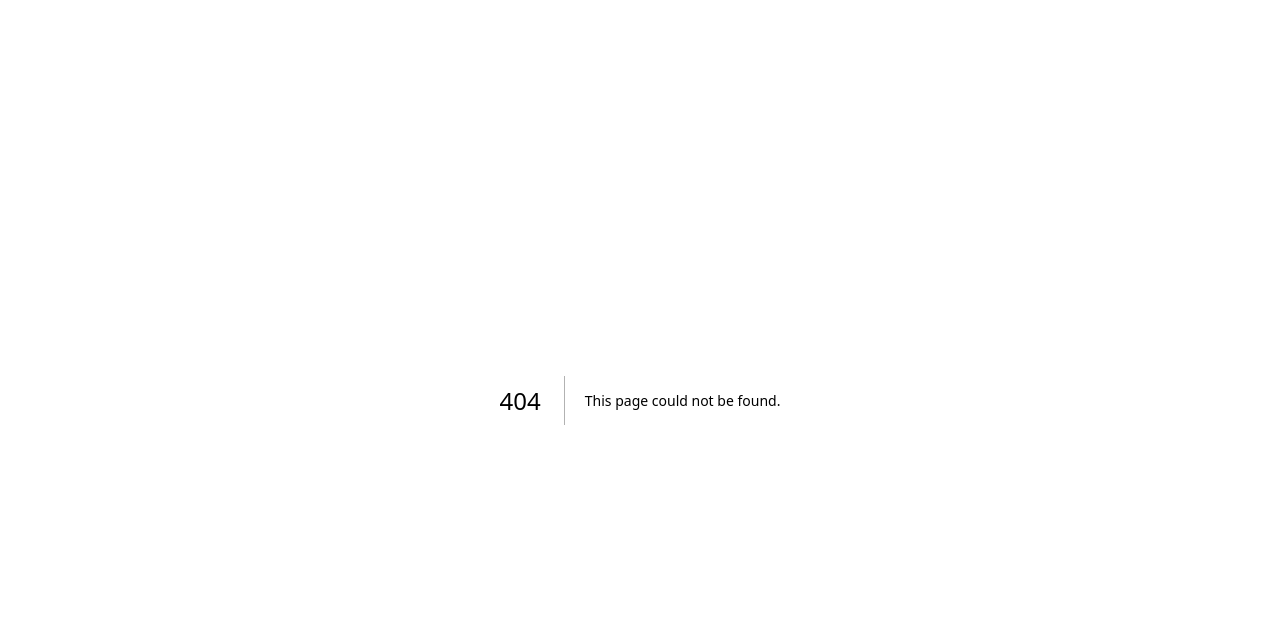
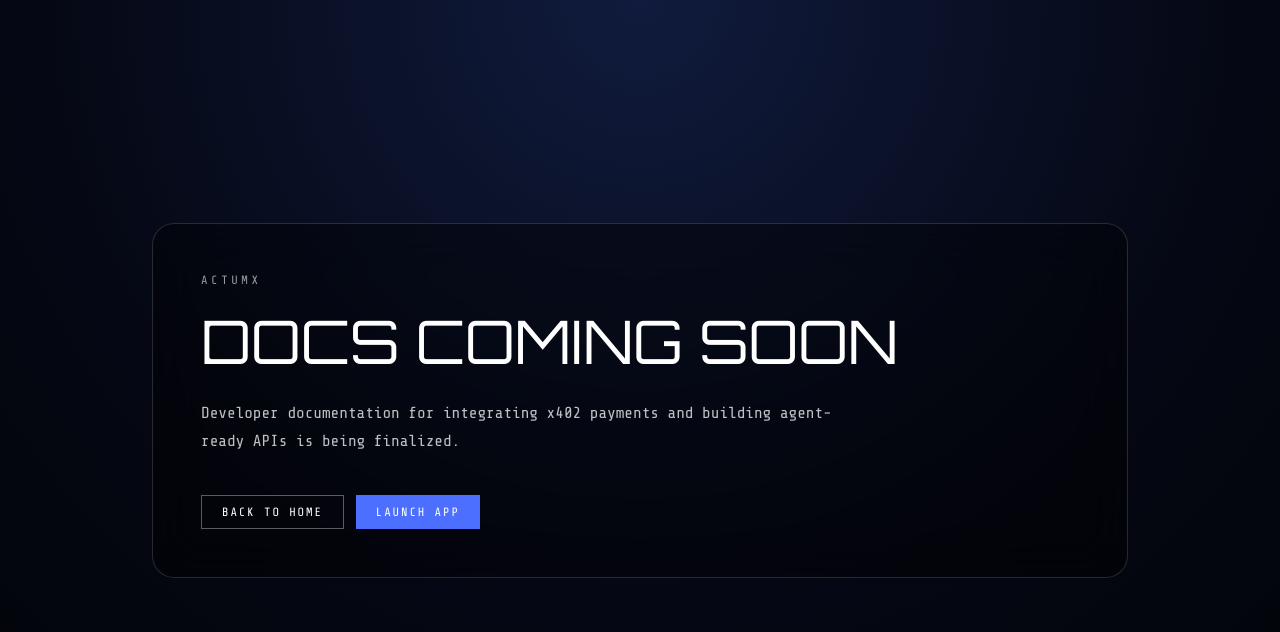
Before and after one commit to devsargam/actumx, a Next.js app in the folder dashboard/: page /docs in a window 1280 px wide. Before the commit this address had no page. Shown: the top 632 px of the page. Built offline with nearby package versions, Linux system fonts and the light colour scheme.

Commit message:
feat: add all pages and login

```diff
--- /dev/null
+++ b/dashboard/app/docs/page.tsx
@@ -0,0 +1,10 @@
+import { ComingSoonPage } from "@/components/coming-soon-page";
+
+export default function DocsPage() {
+  return (
+    <ComingSoonPage
+      title="Docs Coming Soon"
+      description="Developer documentation for integrating x402 payments and building agent-ready APIs is being finalized."
+    />
+  );
+}
--- a/dashboard/app/page.tsx
+++ b/dashboard/app/page.tsx
@@ -2251,7 +2251,9 @@
                 <path d="M18.901 1.153h3.68l-8.04 9.19L24 22.847h-7.406l-5.8-7.584-6.64 7.584H.47l8.6-9.83L0 1.154h7.594l5.243 6.932 6.064-6.933Zm-1.29 19.494h2.04L6.486 3.24H4.298l13.313 17.407Z" />
               </svg>
             </a>
-            <button className="nav-btn text-blue-key">Launch App</button>
+            <Link href="/login" className="nav-btn text-blue-key">
+              Launch App
+            </Link>
           </div>
         </nav>
         {contactOpen && (
@@ -2654,13 +2656,13 @@
           </div>
           <ul className="footer-links">
             <li>
-              <a href="#">Docs</a>
+              <Link href="/docs">Docs</Link>
             </li>
             <li>
-              <a href="#">Protocol</a>
+              <Link href="/protocol">Protocol</Link>
             </li>
             <li>
-              <a href="#">Status</a>
+              <Link href="/status">Status</Link>
             </li>
           </ul>
           <div className="footer-copy">© 2026 ACTUMX. ALL RIGHTS RESERVED.</div>
--- /dev/null
+++ b/dashboard/app/protocol/page.tsx
@@ -0,0 +1,10 @@
+import { ComingSoonPage } from "@/components/coming-soon-page";
+
+export default function ProtocolPage() {
+  return (
+    <ComingSoonPage
+      title="Protocol Coming Soon"
+      description="The complete x402 protocol spec, request lifecycle, and settlement details will be published here soon."
+    />
+  );
+}
--- /dev/null
+++ b/dashboard/app/status/page.tsx
@@ -0,0 +1,10 @@
+import { ComingSoonPage } from "@/components/coming-soon-page";
+
+export default function StatusPage() {
+  return (
+    <ComingSoonPage
+      title="Status Coming Soon"
+      description="A public status page for uptime, incidents, and maintenance windows will be available here."
+    />
+  );
+}
--- /dev/null
+++ b/dashboard/components/coming-soon-page.tsx
@@ -0,0 +1,53 @@
+import Link from "next/link";
+import { Orbitron, Rajdhani, Share_Tech_Mono } from "next/font/google";
+
+const rajdhani = Rajdhani({
+  subsets: ["latin"],
+  weight: ["300", "400", "500", "600", "700"],
+});
+const shareTechMono = Share_Tech_Mono({ subsets: ["latin"], weight: "400" });
+const orbitron = Orbitron({
+  subsets: ["latin"],
+  weight: ["400", "700", "900"],
+});
+
+type ComingSoonPageProps = {
+  title: string;
+  description: string;
+};
+
+export function ComingSoonPage({ title, description }: ComingSoonPageProps) {
+  return (
+    <main
+      className={`${rajdhani.className} min-h-screen bg-[radial-gradient(circle_at_top,_#101b3d_0%,_#050814_58%,_#020408_100%)] text-white`}
+    >
+      <div className="mx-auto flex min-h-screen w-full max-w-5xl flex-col justify-center px-6 py-20">
+        <div className="rounded-3xl border border-white/15 bg-black/40 p-8 backdrop-blur-xl md:p-12">
+          <p className={`${shareTechMono.className} mb-4 text-xs tracking-[0.3em] text-white/60`}>
+            ACTUMX
+          </p>
+          <h1 className={`${orbitron.className} text-4xl uppercase leading-tight md:text-6xl`}>
+            {title}
+          </h1>
+          <p className={`${shareTechMono.className} mt-5 max-w-2xl text-sm leading-7 text-white/75 md:text-base`}>
+            {description}
+          </p>
+          <div className={`${shareTechMono.className} mt-10 flex flex-wrap gap-3`}>
+            <Link
+              href="/"
+              className="inline-flex items-center border border-white/35 px-5 py-2 text-xs uppercase tracking-[0.16em] text-white transition hover:bg-white hover:text-black"
+            >
+              Back to Home
+            </Link>
+            <Link
+              href="/login"
+              className="inline-flex items-center bg-[#4d6fff] px-5 py-2 text-xs uppercase tracking-[0.16em] text-white transition hover:bg-[#3659ff]"
+            >
+              Launch App
+            </Link>
+          </div>
+        </div>
+      </div>
+    </main>
+  );
+}
```
